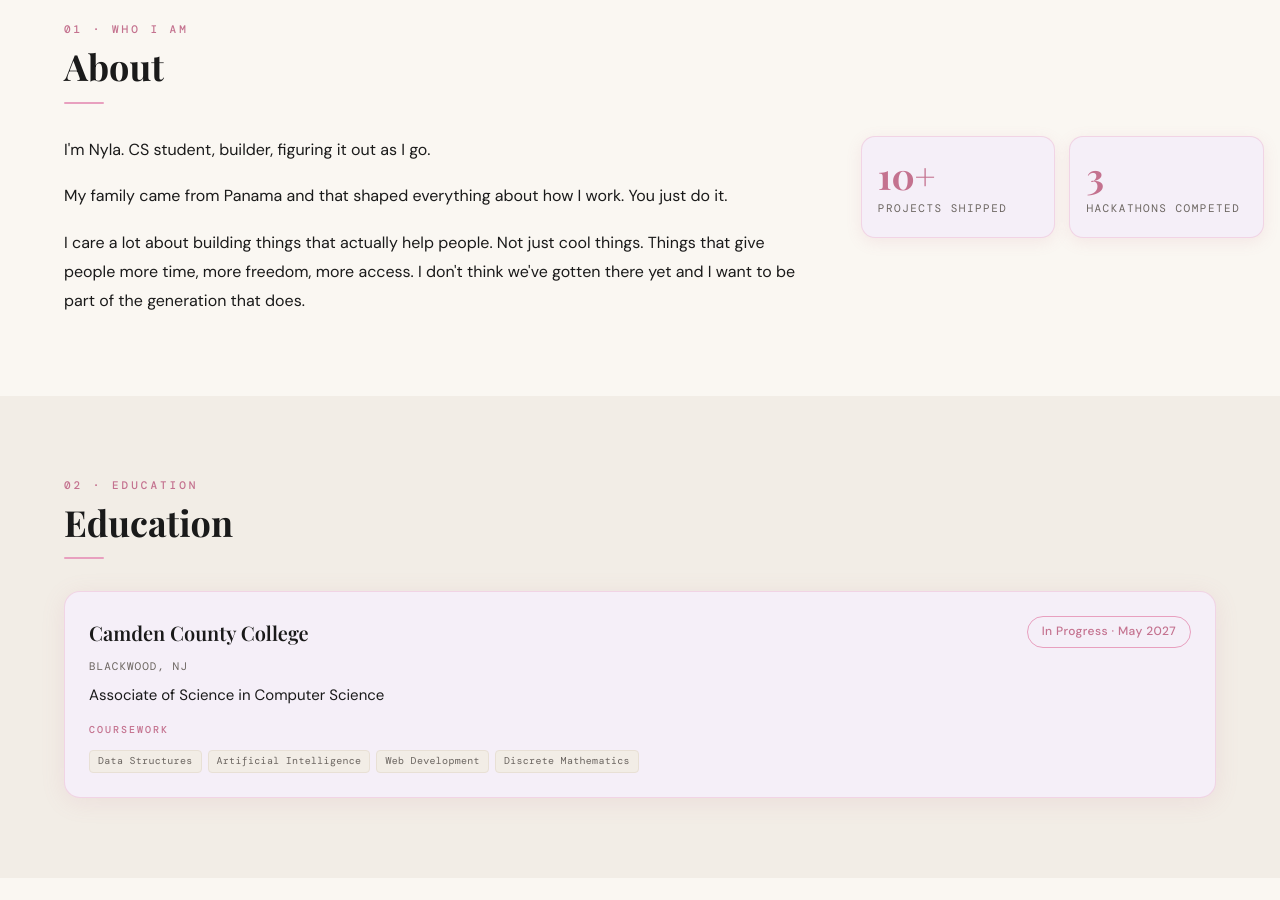
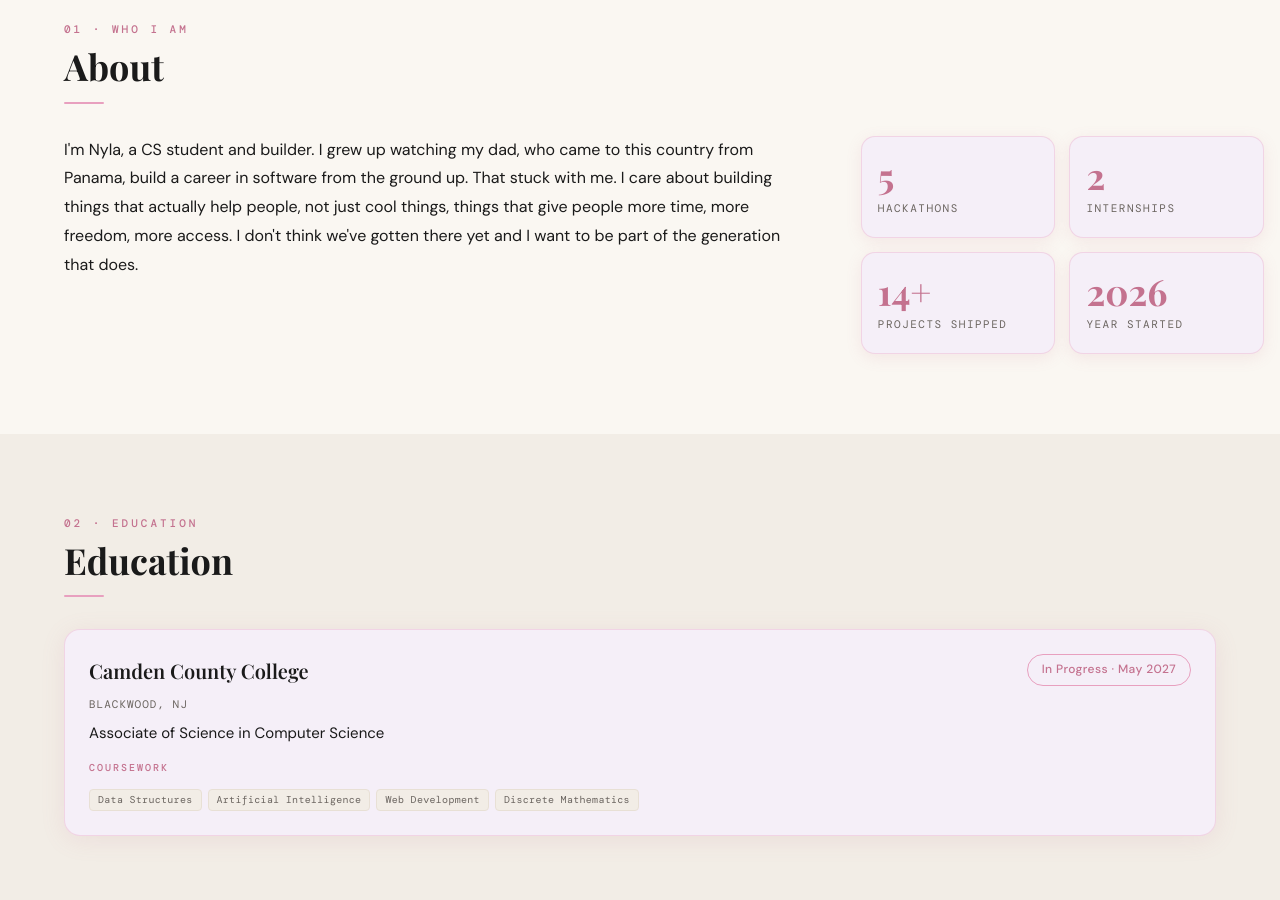
Before and after one commit to nylaimanii/nyla-portfolio, a React (Vite) app: page / in a window 1280 px wide. Shown: the part 860-1760 px from the top of the page. Built offline with nearby package versions, Linux system fonts and the light colour scheme; a web font is replaced by a local one.

Commit message:
condense about to one paragraph, update stats
Co-Authored-By: Claude Opus 5 (1M context) <noreply@anthropic.com>

```diff
--- a/src/components/About.jsx
+++ b/src/components/About.jsx
@@ -1,8 +1,10 @@
 import Window from './Window';
 
 const STATS = [
-  { num: '10+', label: 'Projects Shipped' },
-  { num: '3',   label: 'Hackathons Competed' },
+  { num: '5',    label: 'Hackathons' },
+  { num: '2',    label: 'Internships' },
+  { num: '14+',  label: 'Projects Shipped' },
+  { num: '2026', label: 'Year Started' },
 ];
 
 export default function About() {
@@ -11,17 +13,13 @@ export default function About() {
       <div className="about-grid">
         <div className="about-bio">
           <p>
-            I&apos;m Nyla. CS student, builder, figuring it out as I go.
-          </p>
-          <p>
-            My family came from Panama and that shaped everything about
-            how I work. You just do it.
-          </p>
-          <p>
-            I care a lot about building things that actually help people.
-            Not just cool things. Things that give people more time, more
-            freedom, more access. I don&apos;t think we&apos;ve gotten
-            there yet and I want to be part of the generation that does.
+            I&apos;m Nyla, a CS student and builder. I grew up watching my
+            dad, who came to this country from Panama, build a career in
+            software from the ground up. That stuck with me. I care about
+            building things that actually help people, not just cool
+            things, things that give people more time, more freedom, more
+            access. I don&apos;t think we&apos;ve gotten there yet and I
+            want to be part of the generation that does.
           </p>
         </div>
 
```
